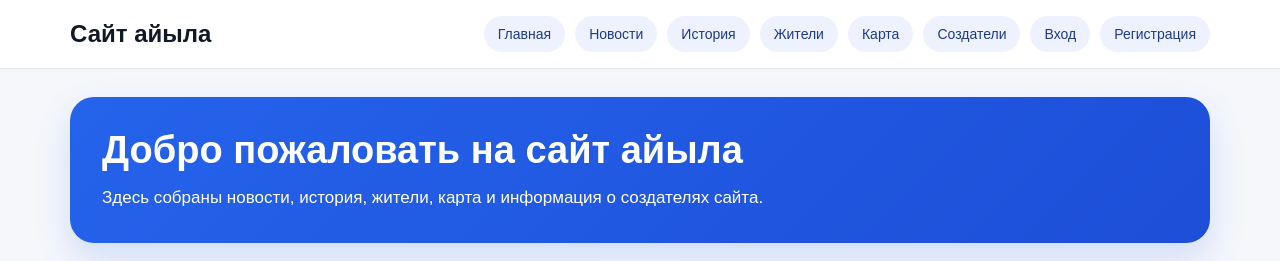
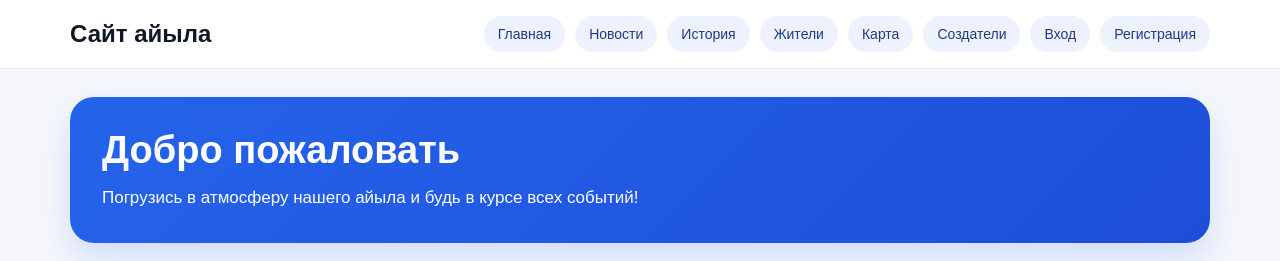
Before and after one commit to Baytilek/sadovoe, a Next.js app: page / in a window 1280 px wide. Shown: the top 261 px of the page. Built offline with nearby package versions, Linux system fonts and the light colour scheme; no server answers; the database is empty.

Commit message:
update site

```diff
--- a/app/page.tsx
+++ b/app/page.tsx
@@ -33,9 +33,9 @@ export default async function HomePage() {
   return (
     <>
       <section className="hero">
-        <h1>Добро пожаловать на сайт айыла</h1>
+        <h1>Добро пожаловать  </h1>
         <p>
-          Здесь собраны новости, история, жители, карта и информация о создателях сайта.
+           Погрузись в атмосферу нашего айыла и будь в курсе всех событий!
         </p>
       </section>
 
```
Also changed, not shown: app/profile/page.tsx (+8 -4 lines).
